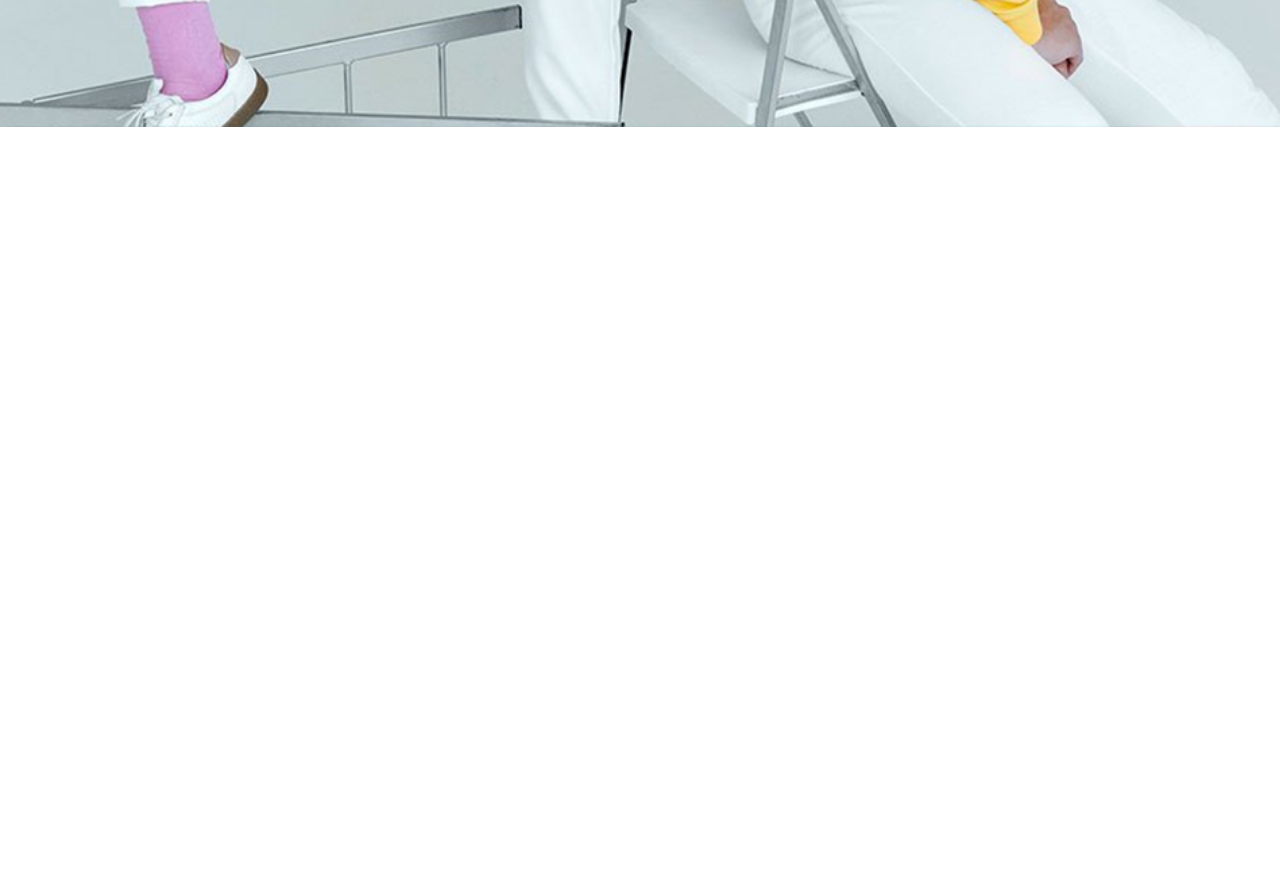
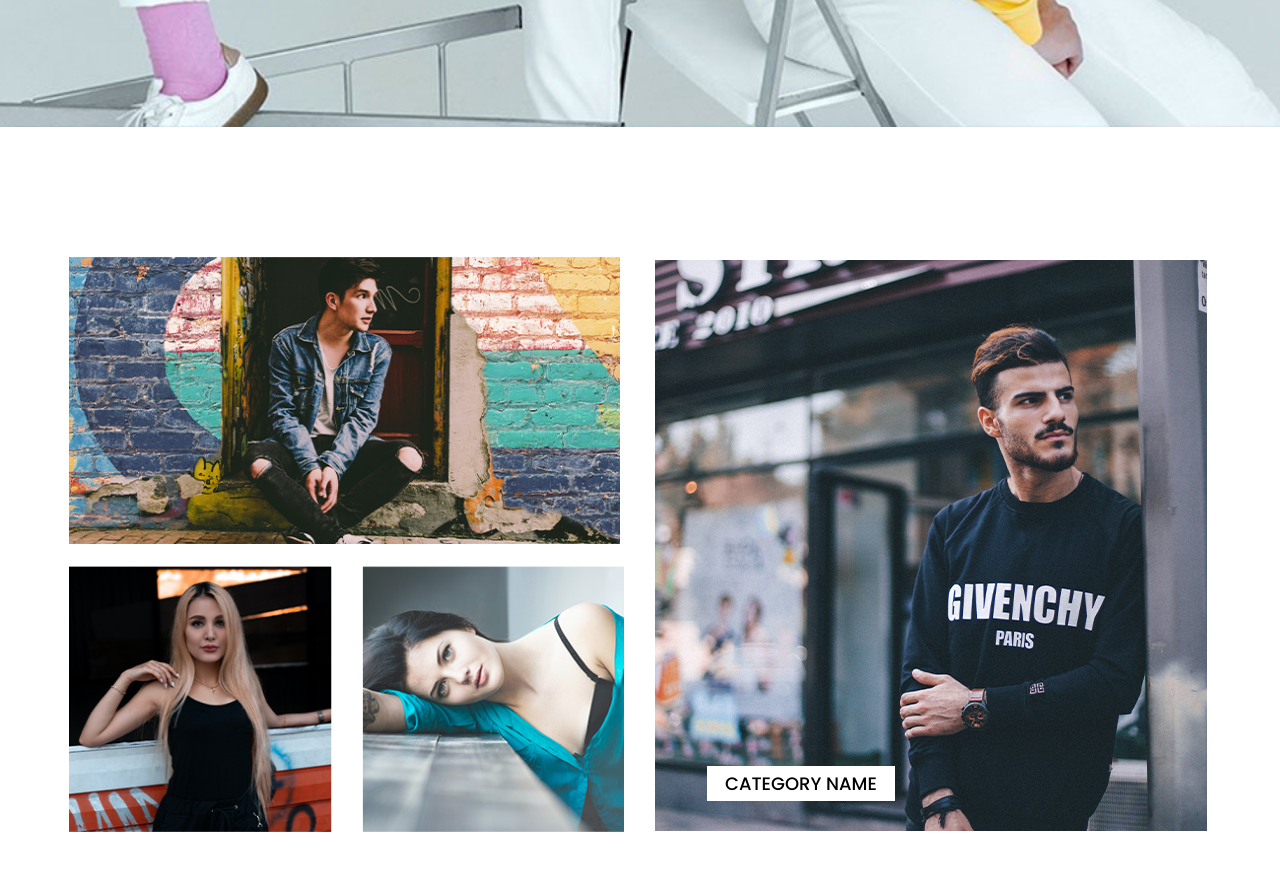
Before and after one commit to joysultan/fahsion-landing-page, a plain HTML site: page index.html in a window 1280 px wide. Shown: the part 972-1842 px from the top of the page. Before the commit the page ends 1229 px from the top, so only its background shows below. Drawn offline with Linux system fonts and the light colour scheme.

Commit message:
added category

```diff
--- a/index.html
+++ b/index.html
@@ -50,5 +50,26 @@
         <!-- banner end -->
      </header>
     <!-- header end -->
+
+    <!-- category start -->
+     <section class="category">
+        <div class="category-container">
+            <div class="firs-column">
+                <img src="img/2.png" alt="">
+                <div class="item">
+                    <div class="item-1">
+                        <img src="img/3.png" alt="">
+                    </div>
+                    <div class="item-1">
+                        <img src="img/4.png" alt="">
+                    </div>
+                </div>
+            </div>
+            <div class="second-column">
+                <a>CATEGORY NAME</a>
+            </div>
+        </div>
+     </section>
+    <!-- category end -->
 </body>
 </html>
--- a/style.css
+++ b/style.css
@@ -49,7 +49,7 @@ nav{
         padding: 130px;
         display: flex;
         justify-content: flex-end;
-        align-items: center;
+        align-items: flex-end;
         margin-bottom: 130px;
     }
     .b-img{
@@ -59,7 +59,7 @@ nav{
 
     }
     .b-content{
-        margin-top: 350px;
+
         margin-right: 100px;
     }
     .b-content h4{
@@ -96,3 +96,43 @@ nav{
 /* banner end */
 
 /* header end */
+
+/* category start */
+.category{
+    display: flex;
+    justify-content: center;
+    margin-bottom: 120px;
+}
+.category-container{
+    display: grid;
+    grid-template-columns: repeat(2,1fr);
+    gap: 30px;
+
+}
+.first-column{}
+.first-column img{}
+.item{
+    display: flex;
+    gap: 30px;
+    margin-top: 15px;
+}
+.item-1{}
+.item-1 img{}
+.second-column{
+  display: flex;
+  align-items: flex-end;
+   height: 574px;
+    background-image: url(/img/second-img.png);
+    background-repeat: no-repeat;
+
+}
+.second-column a{
+    background-color: white;
+    padding: 4px 18px;
+    font-size: 18px;
+    font-weight: 500;
+    margin-left: 52px;
+    margin-bottom: 30px;
+    cursor: pointer;
+}
+/* category end */
```
Also changed, not shown: img/2.png (added), img/3.png (added), img/4.png (added), img/second-img.png (added).
